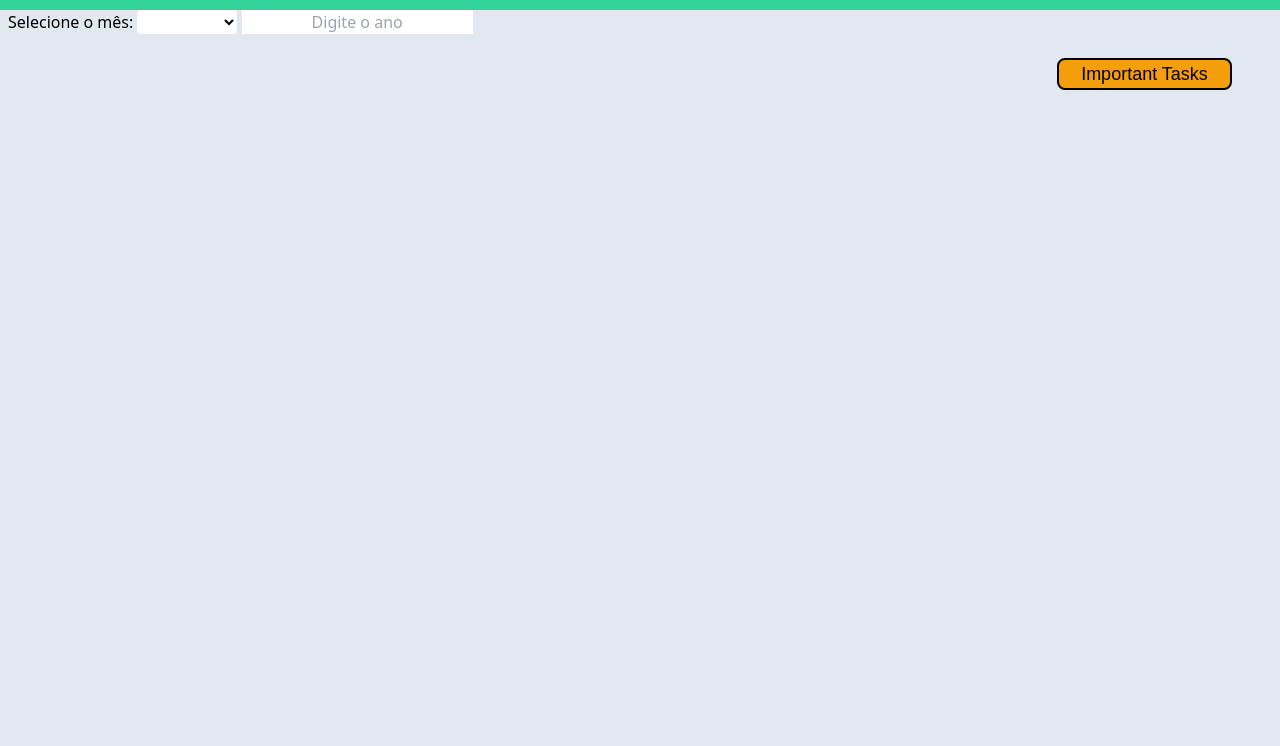
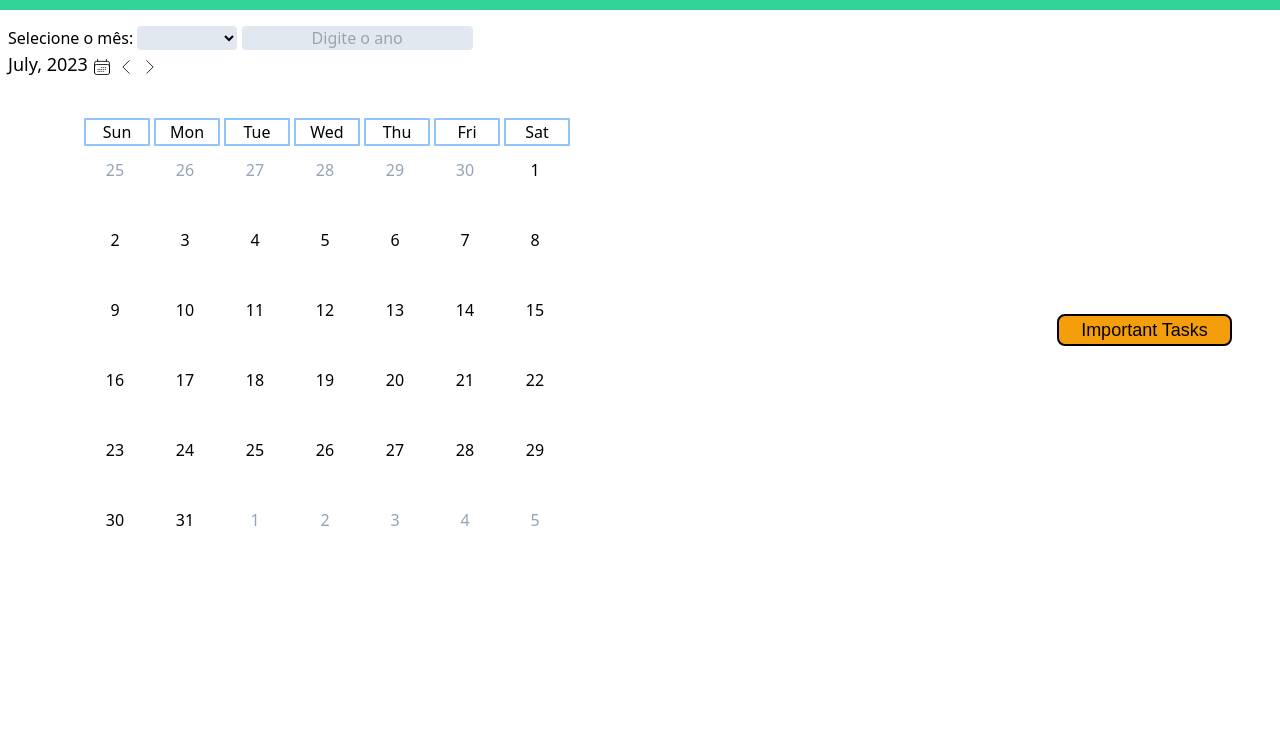
Before and after one commit to LuizHenriqueBrazFerreira/planner, a website: page src/index.html in a window 1280 px wide. Shown: the part 54-800 px from the top of the page. Drawn offline with Linux system fonts and the light colour scheme; files that its build step writes are made by us from their sources; a web font is replaced by a local one.

Commit message:
criação de ul para comportar as listas que contem os dias, ajuste do css de cada uma usando tailwind css, desenvolvimento do código do calendário para o mes atual, falta só implementar a funcionalidade dos demais meses e anos

```diff
--- a/src/index.html
+++ b/src/index.html
@@ -13,12 +13,12 @@
 </head>
 <body>
   <header class="bg-emerald-400 w-full h-16 top-0 static" >
-    <h1 class= "text-zinc-900 text-center pt-3.5 text-3xl font-semibold">Monthly Planner</h1>
+    <h1 class= "text-zinc-900 text-center pt-3.5 text-3xl font-semibold ">Monthly Planner</h1>
   </header>
-  <main class="bg-slate-200 h-[900px]">
+  <main class="h-[900px]">
     <div id="select-day" class="ml-2 inline-block">
       <label for="input-month"> Selecione o mês:
-        <select name="Month" class="rounded bg-white" id="input-month" required>
+        <select name="Month" class="rounded bg-slate-200" id="input-month" required>
           <option value=""></option>
           <option value="jan">Janeiro</option>
           <option value="feb">Fevereiro</option>
@@ -37,10 +37,37 @@
     </div>
     <div id="select-month" class="w-1 inline-block">
       <form action="">
-        <input type="text" required minlength="4" class="text-center" maxlength="4" placeholder="Digite o ano">
+        <input type="text" required minlength="4" class="text-center rounded mt-4 bg-slate-200" maxlength="4" placeholder="Digite o ano">
       </form>
     </div>
-    <div id="calendar"></div>
+    <div id="container">
+      <div id="calendar">
+        <div class="buttons justify-start items-center w- h-60">
+          <div class="month mr-1" >
+            <p class="ml-2 text-lg inline-block" id="monthText" ></p>
+          <button id="today" class="inline-block w-auto" >
+            <svg  xmlns="http://www.w3.org/2000/svg" class="inline-flex w-5 h-auto" fill="none" viewBox="0 0 24 24"  stroke="currentColor" >
+              <path stroke-linecap="round" stroke-linejoin="round" d="M6.75 3v2.25M17.25 3v2.25M3 18.75V7.5a2.25 2.25 0 012.25-2.25h13.5A2.25 2.25 0 0121 7.5v11.25m-18 0A2.25 2.25 0 005.25 21h13.5A2.25 2.25 0 0021 18.75m-18 0v-7.5A2.25 2.25 0 015.25 9h13.5A2.25 2.25 0 0121 11.25v7.5m-9-6h.008v.008H12v-.008zM12 15h.008v.008H12V15zm0 2.25h.008v.008H12v-.008zM9.75 15h.008v.008H9.75V15zm0 2.25h.008v.008H9.75v-.008zM7.5 15h.008v.008H7.5V15zm0 2.25h.008v.008H7.5v-.008zm6.75-4.5h.008v.008h-.008v-.008zm0 2.25h.008v.008h-.008V15zm0 2.25h.008v.008h-.008v-.008zm2.25-4.5h.008v.008H16.5v-.008zm0 2.25h.008v.008H16.5V15z" />
+            </svg>
+          </button>
+          <button  id="prev-btn" class="inline-block">
+            <svg  xmlns="http://www.w3.org/2000/svg" class="inline-flex w-[20px] h-18" fill="none" viewBox="0 0 24 24"  stroke="currentColor" >
+              <path stroke-linecap="round" stroke-linejoin="round" d="M15.75 19.5L8.25 12l7.5-7.5" />
+            </svg>
+          </button>
+          <button  id="next-btn" class="inline-block">
+            <svg  xmlns="http://www.w3.org/2000/svg" class="inline-flex w-[20px] h-18" fill="none" viewBox="0 0 24 24"  stroke="currentColor" >
+              <path stroke-linecap="round" stroke-linejoin="round" d="M8.25 4.5l7.5 7.5-7.5 7.5" />
+            </svg>
+          </button>
+          <ul class="nameDays  w-[490px] flex flex-row justify-evenly ml-20 mt-10"></ul>
+          </div>
+          <div class="w-[490px] h-[350px] ml-20">
+            <ul class="days  w-[490px] h-[350px] flex flex-row flex-wrap  mt-3"></ul>
+          </div>
+        </div>
+    </div>
+    </div>
     <aside class="flex justify-end">
     <div class="w-auto h-auto ml-1">
       <div class="w-[223px] h-[53px] font-normal font-edu"  >
--- a/src/script.js
+++ b/src/script.js
@@ -1,17 +1,98 @@
-const month = ['January', 'February', 'March', 'April', 'May', 'June', 'July', 'August', 'September', 'October', 'November', 'December'];
-const weekDays = ['Sun', 'Mon', 'Tue', 'Wed', 'Thu', 'Fri', 'Sat'];
+const monthText = document.querySelector('#monthText');
+const todayBtn = document.querySelector('#today');
+const prevBtn = document.querySelector('#prev-btn');
+const nextBtn = document.querySelector('#next-btn');
+
+const months = [
+  "January",
+  "February",
+  "March",
+  "April",
+  "May",
+  "June",
+  "July",
+  "August",
+  "September",
+  "October",
+  "November",
+  "December",
+];
+const weekDays = ["Sun", "Mon", "Tue", "Wed", "Thu", "Fri", "Sat"];
+
+const nameDays = document.querySelector('.nameDays');
+
+for (let index = 0; index < weekDays.length; index += 1) {
+  const dayIndex = weekDays[index];
+  const day = document.createElement('li');
+  day.classList = 'dayName list-none border-2 border-solid border-blue-300 w-[70px] ml-1 text-center';
+  day.innerHTML = dayIndex;
+  nameDays.appendChild(day);
+}
+
+// Data atual
+let date = new Date();
+
+// Mês atual
+let currentMonth = date.getMonth();
+
+// Ano atual
+let currentYear = date.getFullYear();
+
+// Criando o calendario
+
+// A função vai pegar o mes atual, o ultimo mes, o proximo mes, o dia que o mes acaba e o dia q o proximo mes começa
+const generateCalendar = () => {
+  date.setDate(1);
+
+  const firstDay = new Date(currentYear, currentMonth, 1);
+  const lastDay = new Date(currentYear, currentMonth +1, 0);
+  const lastDayPosition = lastDay.getDay();
+  const lastDayDate = lastDay.getDate();
+  const lastDayPreviousMonth = new Date(currentYear, currentMonth, 0);
+  const lastDayPreviousMonthDate = lastDayPreviousMonth.getDate();
+  const startDayNextMonth = 7 - lastDayPosition - 1;
+
+  monthText.innerHTML = `${months[currentMonth]}, ${currentYear}`;
 
 
-let date = new date();
+  // Cria os dias do mes anterior que está no calendário
 
-// Mês atual
-const currentMonth = date.currentMonth();
+  const days = document.querySelector('.days')
 
-// Ano atual
+  for (let indexDay = firstDay.getDay(); indexDay > 0; indexDay -= 1) {
+    const numberDay = document.createElement('li');
+    numberDay.innerHTML = '';
+    numberDay.classList = 'day-previous w-[70px] h-[70px] text-slate-400 text-center align-center';
+    numberDay.innerHTML = `${lastDayPreviousMonthDate - indexDay + 1}`;
+    days.appendChild(numberDay)
+  }
 
-const currentYear = date.currentYear();
+  // Crias os dias do mes atual no calendário
 
-// Ultimo dia do mês
-const lastMonthDay = new date(date.currentYear(), date.currentMonth() + 1, 0);
 
-//
+  for (let indexD = 1; indexD <= lastDayDate; indexD += 1) {
+    const numberDay = document.createElement('li');
+    numberDay.innerHTML = '';
+    if (indexD === new Date().getDate() && currentMonth === new Date().getMonth() && currentYear === new Date().getFullYear()) {
+      numberDay.classList = 'day-actual w-[70px] h-[70px] text-center align-center';
+      numberDay.innerHTML = `${indexD}`;
+      days.appendChild(numberDay);
+    } else {
+      // const numberDay = document.createElement('li');
+      // numberDay.innerHTML = '';
+      numberDay.classList = 'day w-[70px] h-[70px] text-center align-center';
+      numberDay.innerHTML = `${indexD}`;
+      days.appendChild(numberDay);
+    }
+  }
+
+  // Cria os dias do próximo mês
+  for (let indexNext = 1; indexNext <= startDayNextMonth; indexNext += 1) {
+    const numberDay = document.createElement('li');
+    numberDay.innerHTML = '';
+    numberDay.classList = 'next-month-day w-[70px] h-[70px] text-slate-400 text-center align-center';
+    numberDay.innerHTML = `${indexNext}`;
+    days.appendChild(numberDay);
+  }
+}
+generateCalendar()
```
Also changed, not shown: dist/output.css.
